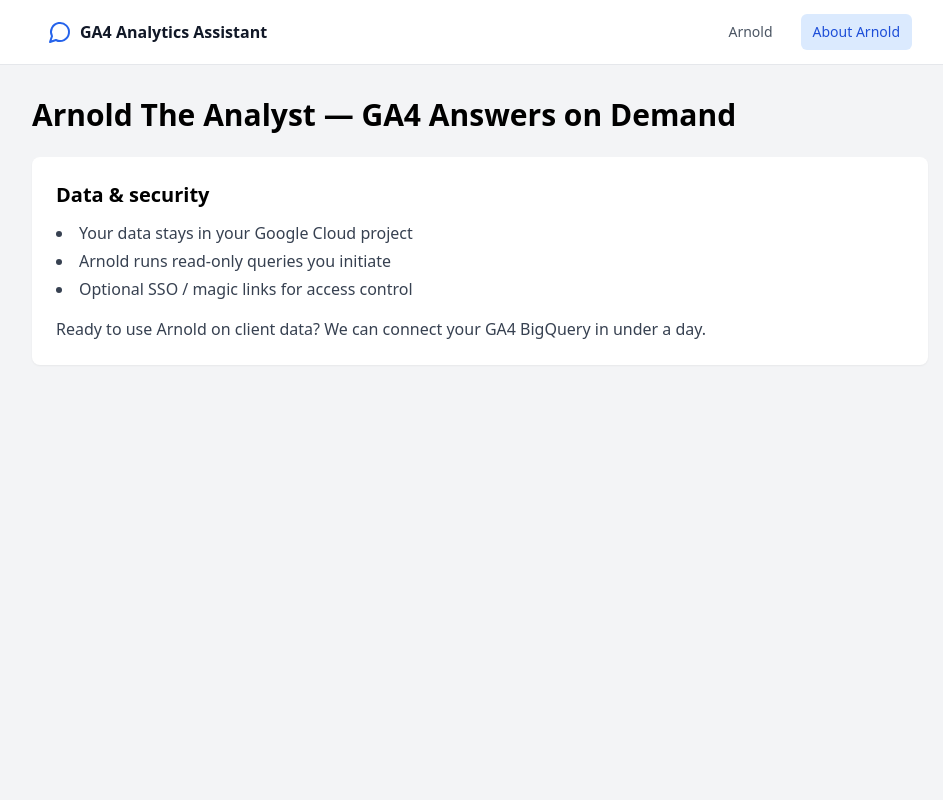
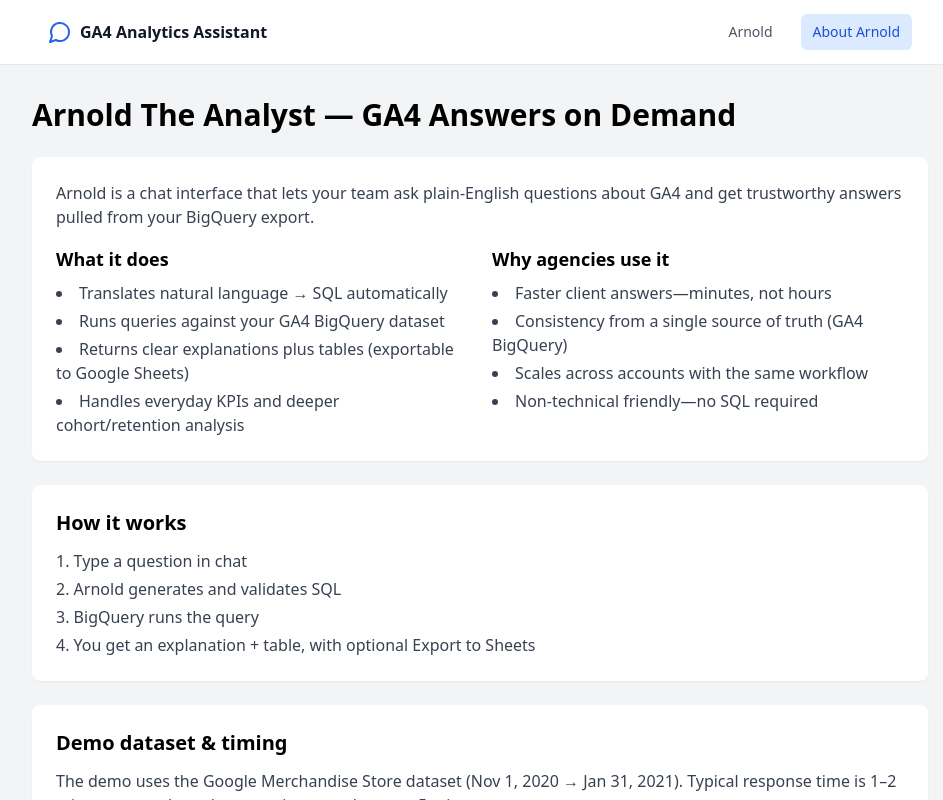
Before and after one commit to McGovs/arnold-the-analyst-frontend-v2-markdown, a React (Vite) app: page / in a window 1280 px wide. Both pictures are taken after a click on the button "About Arnold". Shown: the top 800 px of the page, without its empty margins (160-1103 px from the left). Built offline with nearby package versions, Linux system fonts and the light colour scheme; no server answers.

Commit message:
Update Description.tsx

```diff
--- a/src/pages/Description.tsx
+++ b/src/pages/Description.tsx
@@ -1,6 +1,6 @@
 // src/pages/Description.tsx
 import React from 'react';
-// import EmbeddableChatbot from '../components/EmbeddableChatbot'; // ← no longer needed
+// import EmbeddableChatbot from '../components/EmbeddableChatbot'; // removed
 
 export default function Description() {
   return (
@@ -8,10 +8,65 @@ export default function Description() {
       <div className="max-w-4xl mx-auto">
         <h1 className="text-3xl font-bold mb-6">Arnold The Analyst — GA4 Answers on Demand</h1>
 
-        {/* ... all your content stays unchanged ... */}
+        <div className="bg-white p-6 rounded-lg shadow-sm mb-6 space-y-4">
+          <p className="text-gray-700">
+            Arnold is a chat interface that lets your team ask plain-English questions about GA4 and get trustworthy
+            answers pulled from your <span className="font-medium">BigQuery export</span>.
+          </p>
+
+          <div className="grid md:grid-cols-2 gap-6">
+            <div>
+              <h2 className="text-lg font-semibold mb-2">What it does</h2>
+              <ul className="text-gray-700 list-disc list-inside space-y-1">
+                <li>Translates natural language → <span className="font-medium">SQL</span> automatically</li>
+                <li>Runs queries against your GA4 <span className="font-medium">BigQuery</span> dataset</li>
+                <li>Returns clear explanations plus tables (exportable to Google Sheets)</li>
+                <li>Handles everyday KPIs and deeper cohort/retention analysis</li>
+              </ul>
+            </div>
+            <div>
+              <h2 className="text-lg font-semibold mb-2">Why agencies use it</h2>
+              <ul className="text-gray-700 list-disc list-inside space-y-1">
+                <li>Faster client answers—minutes, not hours</li>
+                <li>Consistency from a single source of truth (GA4 BigQuery)</li>
+                <li>Scales across accounts with the same workflow</li>
+                <li>Non-technical friendly—no SQL required</li>
+              </ul>
+            </div>
+          </div>
+        </div>
+
+        <div className="bg-white p-6 rounded-lg shadow-sm mb-6">
+          <h2 className="text-xl font-semibold mb-3">How it works</h2>
+          <ol className="text-gray-700 list-decimal list-inside space-y-1">
+            <li>Type a question in chat</li>
+            <li>Arnold generates and validates SQL</li>
+            <li>BigQuery runs the query</li>
+            <li>You get an explanation + table, with optional <span className="font-medium">Export to Sheets</span></li>
+          </ol>
+        </div>
+
+        <div className="bg-white p-6 rounded-lg shadow-sm mb-6">
+          <h2 className="text-xl font-semibold mb-3">Demo dataset &amp; timing</h2>
+          <p className="text-gray-700">
+            The demo uses the Google Merchandise Store dataset (Nov 1, 2020 → Jan 31, 2021).
+            Typical response time is <span className="font-medium">1–2 minutes</span>; complex cohort queries can take
+            up to <span className="font-medium">5 minutes</span>.
+          </p>
+          <div className="mt-4">
+            <h3 className="font-medium mb-2">Great starter queries</h3>
+            <ul className="text-gray-700 list-disc list-inside space-y-1">
+              <li>Top products by revenue in December 2020</li>
+              <li>AOV by channel for Nov–Dec 2020</li>
+              <li>New vs returning users by week</li>
+              <li>Conversion rate by device category in December 2020</li>
+              <li>Repeat purchase rate within 30 days for December 2020</li>
+            </ul>
+          </div>
+        </div>
 
         <div className="bg-white p-6 rounded-lg shadow-sm">
-          <h2 className="text-xl font-semibold mb-3">Data & security</h2>
+          <h2 className="text-xl font-semibold mb-3">Data &amp; security</h2>
           <ul className="text-gray-700 list-disc list-inside space-y-1">
             <li>Your data stays in your <span className="font-medium">Google Cloud</span> project</li>
             <li>Arnold runs read-only queries you initiate</li>
@@ -23,7 +78,7 @@ export default function Description() {
         </div>
       </div>
 
-      {/* Removed the mini chat widget */}
+      {/* Floating demo widget intentionally removed */}
       {/* <EmbeddableChatbot title="Arnold The Analyst" placeholder="Ask about your GA4 data..." position="bottom-right" /> */}
     </div>
   );
```
